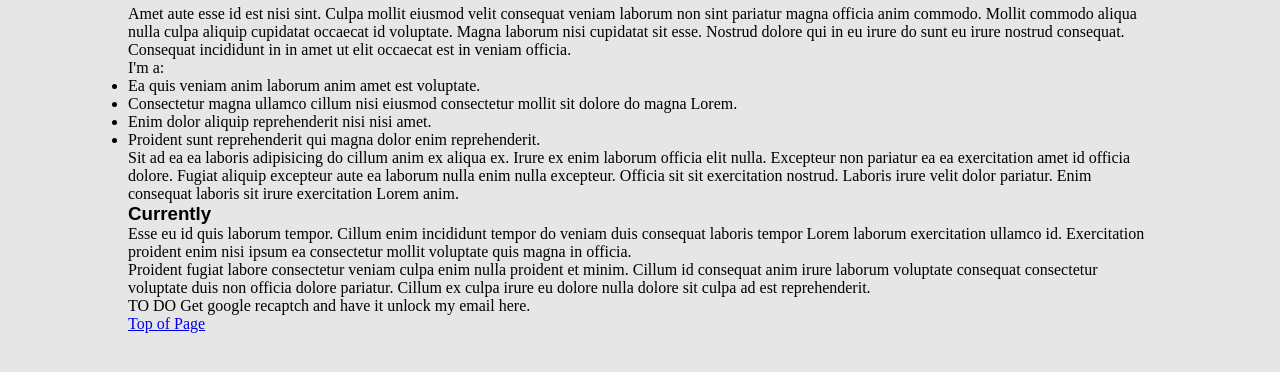
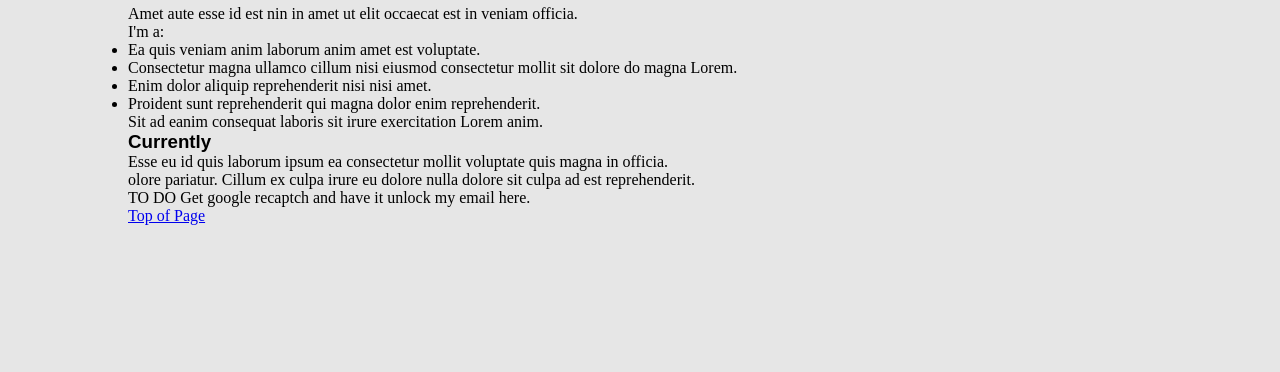
Before and after one commit to Traae/Traae.github.io, a plain HTML site: page index.html in a window 1280 px wide. Shown: the part 132-504 px from the top of the page. Drawn offline with Linux system fonts and the light colour scheme.

Commit message:
Just cleanign up some files.

```diff
--- a/index.html
+++ b/index.html
@@ -4,8 +4,6 @@
     <meta charset="UTF-8" />
     <meta http-equiv="X-UA-Compatible" content="IE=edge" />
     <meta name="viewport" content="width=device-width, initial-scale=1.0" />
-    <!-- <link rel="stylesheet" href="indexStyle.css" />
-    <link rel="stylesheet" href="photoStyle.css" /> -->
     <link rel="stylesheet" href="indexStyle.css" />
     <link rel="stylesheet" href="photoStyle.css" />
 
@@ -36,7 +34,7 @@
         <section id="introBio">
           <h3 class="headingFont">About Me</h3>
           <p>
-            Amet aute esse id est nisi sint. Culpa mollit eiusmod velit consequat veniam laborum non sint pariatur magna officia anim commodo. Mollit commodo aliqua nulla culpa aliquip cupidatat occaecat id voluptate. Magna laborum nisi cupidatat sit esse. Nostrud dolore qui in eu irure do sunt eu irure nostrud consequat. Consequat incididunt in in amet ut elit occaecat est in veniam officia.
+            Amet aute esse id est nin in amet ut elit occaecat est in veniam officia.
           </p>
 
 
@@ -56,16 +54,16 @@
           </ul>
 
           <p>
-            Sit ad ea ea laboris adipisicing do cillum anim ex aliqua ex. Irure ex enim laborum officia elit nulla. Excepteur non pariatur ea ea exercitation amet id officia dolore. Fugiat aliquip excepteur aute ea laborum nulla enim nulla excepteur. Officia sit sit exercitation nostrud. Laboris irure velit dolor pariatur. Enim consequat laboris sit irure exercitation Lorem anim.
+            Sit ad eanim consequat laboris sit irure exercitation Lorem anim.
           </p>
         </section>
         <p id="currentStatus">
           <h3 class="headingFont">Currently</h3>
           <p>
-            Esse eu id quis laborum tempor. Cillum enim incididunt tempor do veniam duis consequat laboris tempor Lorem laborum exercitation ullamco id. Exercitation proident enim nisi ipsum ea consectetur mollit voluptate quis magna in officia.
+            Esse eu id quis laborum ipsum ea consectetur mollit voluptate quis magna in officia.
           </p>
           <p>
-            Proident fugiat labore consectetur veniam culpa enim nulla proident et minim. Cillum id consequat anim irure laborum voluptate consequat consectetur voluptate duis non officia dolore pariatur. Cillum ex culpa irure eu dolore nulla dolore sit culpa ad est reprehenderit.
+            olore pariatur. Cillum ex culpa irure eu dolore nulla dolore sit culpa ad est reprehenderit.
           </p>
           </section>
         <section id="contactInfo"><p class="ToDo">TO DO Get google recaptch and have it unlock my email here.</p></section>
```
